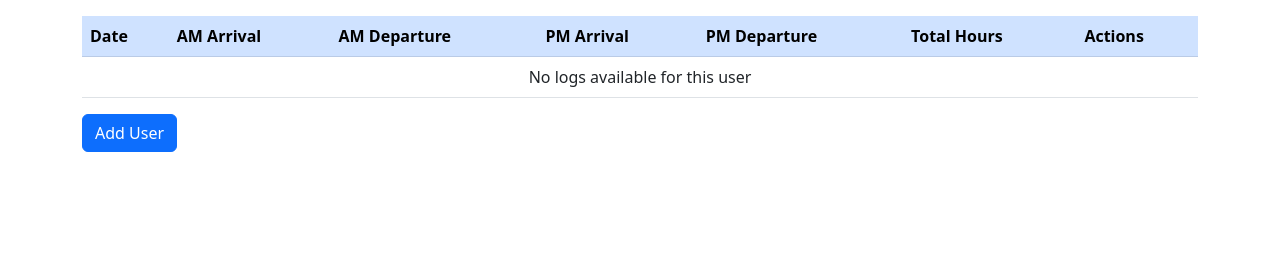
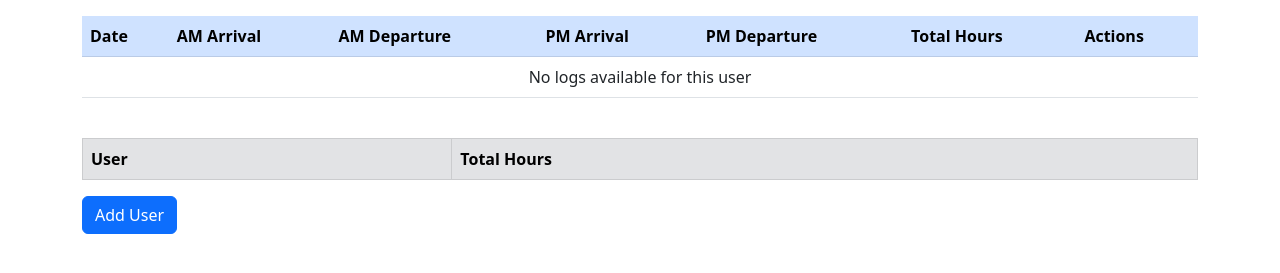
Before and after one commit to justinromera/dtr-form-system, a PHP site: page /admin.php in a window 1280 px wide. Shown: the part 166-439 px from the top of the page. Run offline with PHP 8.4, Linux system fonts and the light colour scheme; data that the repository does not hold is empty.

Commit message:
gwapo ko

```diff
--- a/admin.php
+++ b/admin.php
@@ -26,6 +26,19 @@ function calculate_hours($log) {
         return number_format($morning_hours + $afternoon_hours, 2) . ' hrs';
     }
     return '---';
+}
+
+// Function to calculate total hours for all logs of a user
+function calculate_total_hours($logs) {
+    $total_hours = 0;
+    foreach ($logs as $log) {
+        if (isset($log['am_arrival'], $log['am_departure'], $log['pm_arrival'], $log['pm_departure'])) {
+            $morning_hours = (strtotime($log['am_departure']) - strtotime($log['am_arrival'])) / 3600;
+            $afternoon_hours = (strtotime($log['pm_departure']) - strtotime($log['pm_arrival'])) / 3600;
+            $total_hours += $morning_hours + $afternoon_hours;
+        }
+    }
+    return number_format($total_hours, 2) . ' hrs';
 }
 
 // Handle Log Edit
@@ -141,6 +154,26 @@ if (isset($_POST['delete_log'])) {
             </table>
         </div>
 
+        <!-- Total Hours Table -->
+        <div class="table-responsive mt-4">
+            <table class="table table-bordered">
+                <thead class="table-secondary">
+                    <tr>
+                        <th>User</th>
+                        <th>Total Hours</th>
+                    </tr>
+                </thead>
+                <tbody>
+                    <?php foreach ($users_data as $user_id => $user): ?>
+                        <tr>
+                            <td><?php echo htmlspecialchars($user['name'] ?? 'Unknown User'); ?></td>
+                            <td><?php echo calculate_total_hours($logs_data[$user_id] ?? []); ?></td>
+                        </tr>
+                    <?php endforeach; ?>
+                </tbody>
+            </table>
+        </div>
+
         <!-- Add User Button -->
         <button class="btn btn-primary mb-3" data-bs-toggle="modal" data-bs-target="#addUserModal">Add User</button>
     </div>
```
